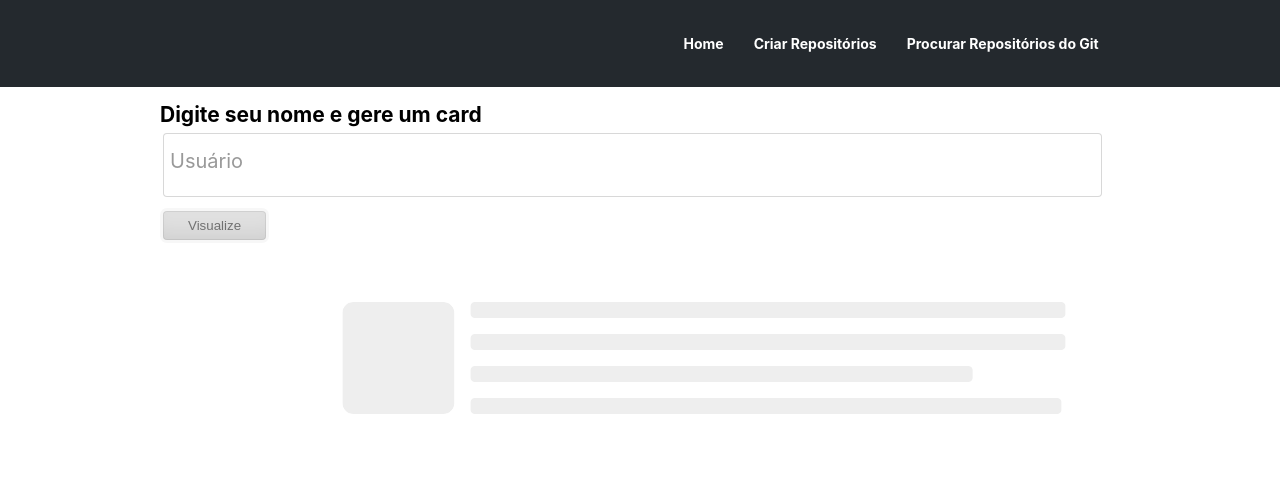
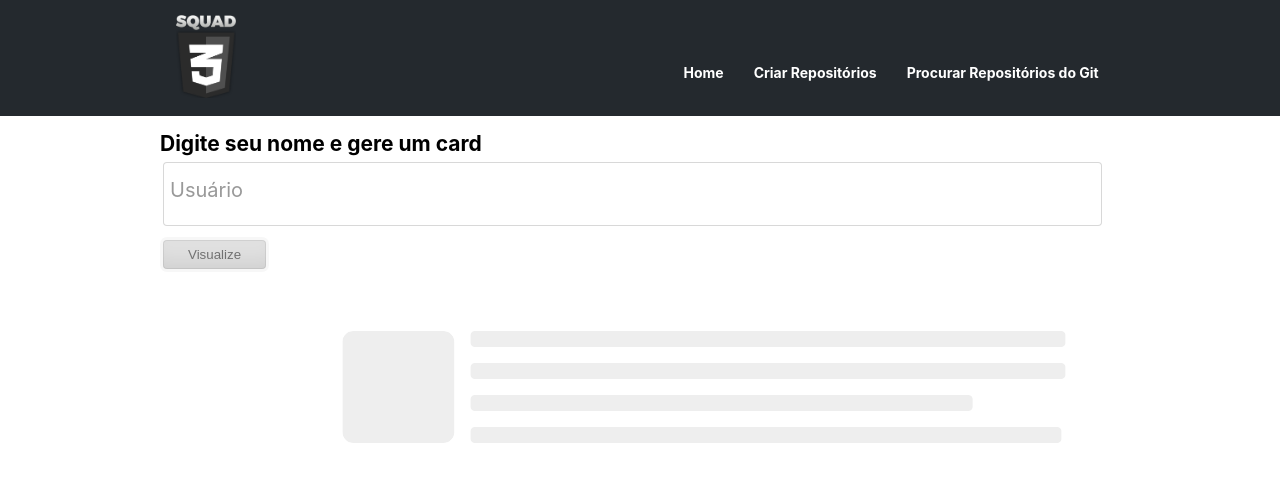
Before and after one commit to codenation-dev/squad-3-ad-react-serasa, a React (Create React App) app: page / in a window 1280 px wide. Shown: the top 482 px of the page. Built offline with nearby package versions, Linux system fonts and the light colour scheme.

Commit message:
logo add e removendo alertas

```diff
--- a/src/components/GithubUserCard.js
+++ b/src/components/GithubUserCard.js
@@ -45,7 +45,7 @@ class GithubUserCard extends Component {
         this.handleChange = this.handleChange.bind(this);
     }
 
-    componentDidMount(oldProps){
+    componentDidMount(){
 
         this.setState({
             loading: true
--- a/src/components/Header.js
+++ b/src/components/Header.js
@@ -1,11 +1,15 @@
-import React from 'react';
+import React    from 'react';
 import { Link } from 'react-router-dom';
-import styled               from 'styled-components'
+import styled   from 'styled-components'
+import logo     from './../assets/images/squad3-logo.png'
 
 
 const Header = props => (
     <header>
         <div className="wrap-header">
+            <Logo>
+                <img alt="logo" height="83px" width="60px" src={logo} />
+            </Logo>
             <Nav position="left">
                 <SLink>
                     <Link to="/">Home</Link>
@@ -22,11 +26,15 @@ const Header = props => (
     </header>
 )
 
+const Logo = styled.div``
+
 
 const Nav = styled.nav`
 
     display:flex;
     align-self: flex-end;
+    flex: 1;
+    justify-content: flex-end;
 
 
 `
--- a/src/styles/global.js
+++ b/src/styles/global.js
@@ -132,7 +132,7 @@ input[code] + label {
 	width        	: 75%   ;
 	margin-left  	: 10px  ;
 	display		 	: flex  ;
-	flex-direction	: column;
+	flex-direction: row;
 
 }
 
```
Also changed, not shown: src/assets/images/squad3-logo.png (added).
